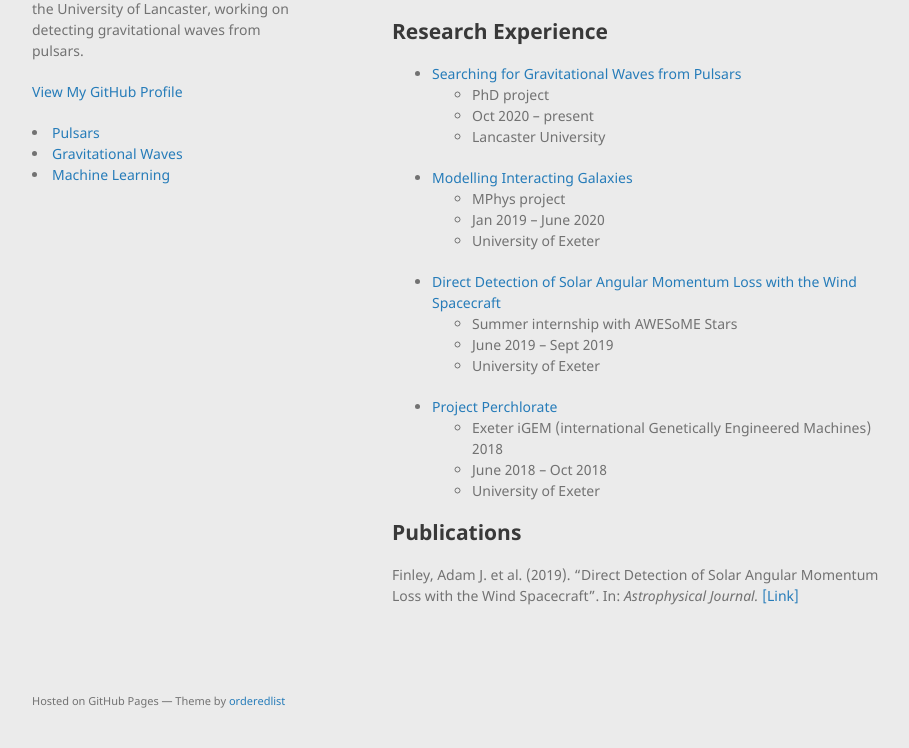
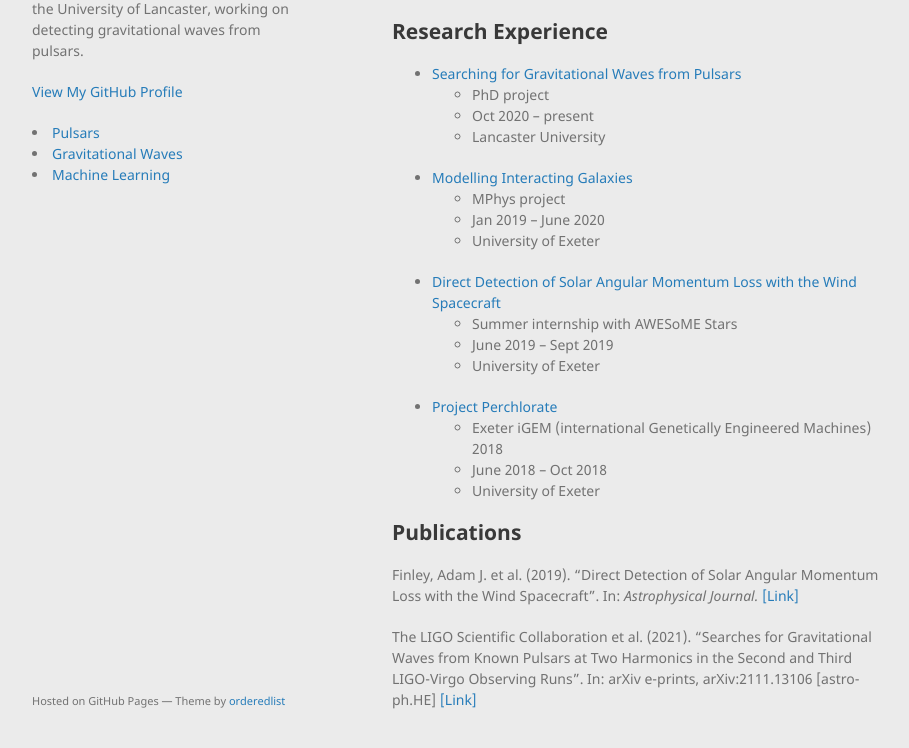
Before and after one commit to alhewitt/alhewitt.github.io, a Jekyll site: the page built from index.md, in a window 1280 px wide and 1119 px high. Shown: the part 339-1087 px from the top of the window, without its empty margins (178-1087 px from the left). Built offline with Jekyll 4.4.1, drawn with Linux system fonts in a browser that asks for light colours; our own code applies the rules of GitHub Pages for plain Markdown files.

Commit message:
Update index.md

```diff
--- a/index.md
+++ b/index.md
@@ -34,3 +34,5 @@ I am an Astrophysics PhD student at the University of Lancaster. My work involve
 ## Publications
 
 Finley, Adam J. et al. (2019). “Direct Detection of Solar Angular Momentum Loss with the Wind Spacecraft”. In: *Astrophysical Journal.* [[Link]](https://arxiv.org/abs/1910.10177)
+
+The LIGO Scientific Collaboration et al. (2021). “Searches for Gravitational Waves from Known Pulsars at Two Harmonics in the Second and Third LIGO-Virgo Observing Runs”. In: arXiv e-prints, arXiv:2111.13106 [astro-ph.HE] [[Link]](https://arxiv.org/abs/2111.13106)
```
